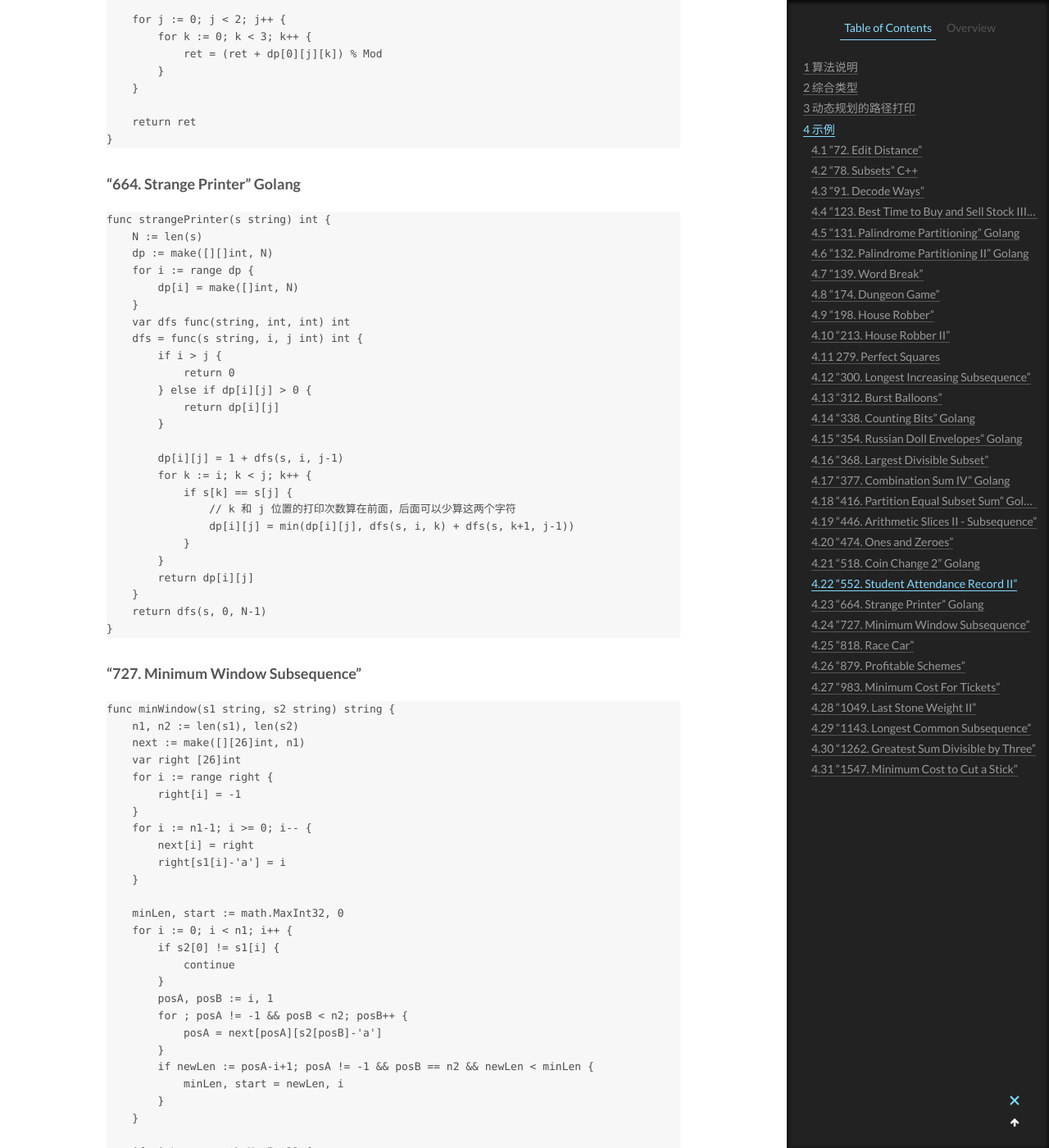
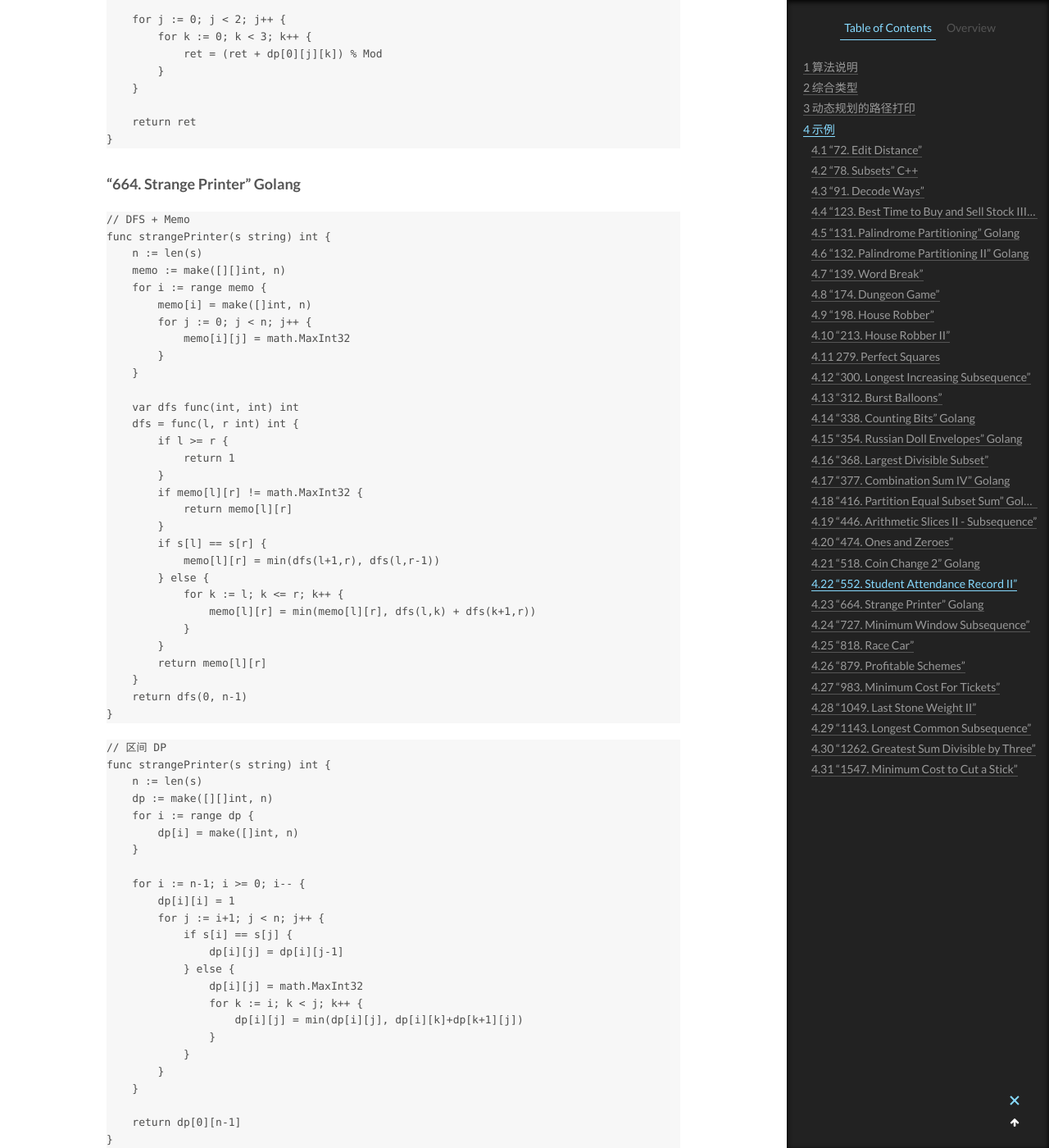
Before and after one commit to CodeHunter2006/CodeHunter2006.github.io, a Jekyll site: the page built from _posts/2021-01-02-Algorithm_DynamicPlanning.md, in a window 1280 px wide and 1400 px high, scrolled down 18331 px. Shown: the whole window at 82% size. Built offline with Jekyll 4.4.1, drawn with Linux system fonts in a browser that asks for light colours; some of the changed text lies outside the part shown.

Commit message:
[doc]: add contents.

````diff
--- a/_posts/2021-01-02-Algorithm_DynamicPlanning.md
+++ b/_posts/2021-01-02-Algorithm_DynamicPlanning.md
@@ -852,30 +854,62 @@ func checkRecord(n int) (ret int) {
 ### "664. Strange Printer" Golang
 
 ```Go
+// DFS + Memo
 func strangePrinter(s string) int {
-    N := len(s)
-    dp := make([][]int, N)
-    for i := range dp {
-        dp[i] = make([]int, N)
+    n := len(s)
+    memo := make([][]int, n)
+    for i := range memo {
+        memo[i] = make([]int, n)
+        for j := 0; j < n; j++ {
+            memo[i][j] = math.MaxInt32
+        }
     }
-    var dfs func(string, int, int) int
-    dfs = func(s string, i, j int) int {
-        if i > j {
-            return 0
-        } else if dp[i][j] > 0 {
-            return dp[i][j]
+
+    var dfs func(int, int) int
+    dfs = func(l, r int) int {
+        if l >= r {
+            return 1
         }
-
-        dp[i][j] = 1 + dfs(s, i, j-1)
-        for k := i; k < j; k++ {
-            if s[k] == s[j] {
-                // k 和 j 位置的打印次数算在前面，后面可以少算这两个字符
-                dp[i][j] = min(dp[i][j], dfs(s, i, k) + dfs(s, k+1, j-1))
+        if memo[l][r] != math.MaxInt32 {
+            return memo[l][r]
+        }
+        if s[l] == s[r] {
+            memo[l][r] = min(dfs(l+1,r), dfs(l,r-1))
+        } else {
+            for k := l; k <= r; k++ {
+                memo[l][r] = min(memo[l][r], dfs(l,k) + dfs(k+1,r))
             }
         }
-        return dp[i][j]
+        return memo[l][r]
     }
-    return dfs(s, 0, N-1)
+    return dfs(0, n-1)
+}
+```
+
+```Go
+// 区间 DP
+func strangePrinter(s string) int {
+    n := len(s)
+    dp := make([][]int, n)
+    for i := range dp {
+        dp[i] = make([]int, n)
+    }
+
+    for i := n-1; i >= 0; i-- {
+        dp[i][i] = 1
+        for j := i+1; j < n; j++ {
+            if s[i] == s[j] {
+                dp[i][j] = dp[i][j-1]
+            } else {
+                dp[i][j] = math.MaxInt32
+                for k := i; k < j; k++ {
+                    dp[i][j] = min(dp[i][j], dp[i][k]+dp[k+1][j])
+                }
+            }
+        }
+    }
+
+    return dp[0][n-1]
 }
 ```
 
````
Also changed, not shown: other parts of _posts/2021-01-02-Algorithm_DynamicPlanning.md (+2 -0 lines), _posts/2020-12-27-LeetCode_Question_Category.md (+35 -7 lines), _posts/2021-01-02-Algorithm_OrderedMap.md (+26 -0 lines).
